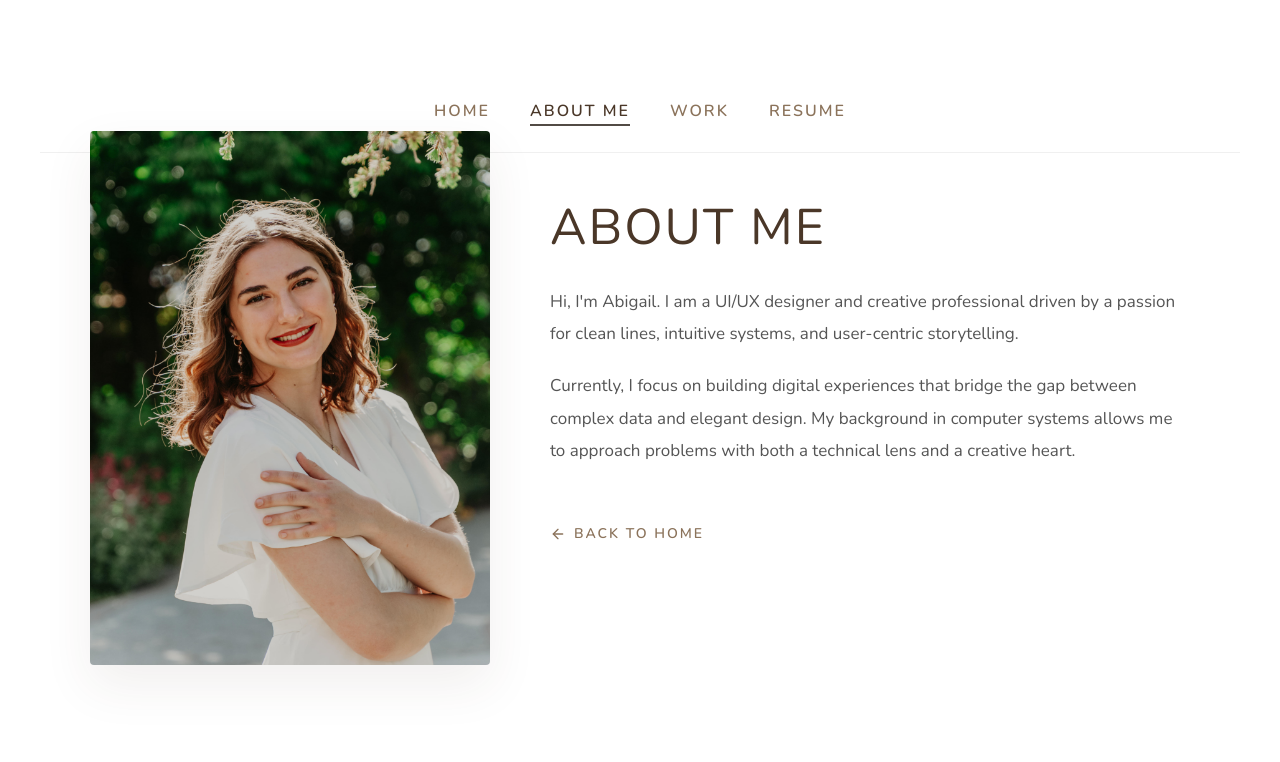
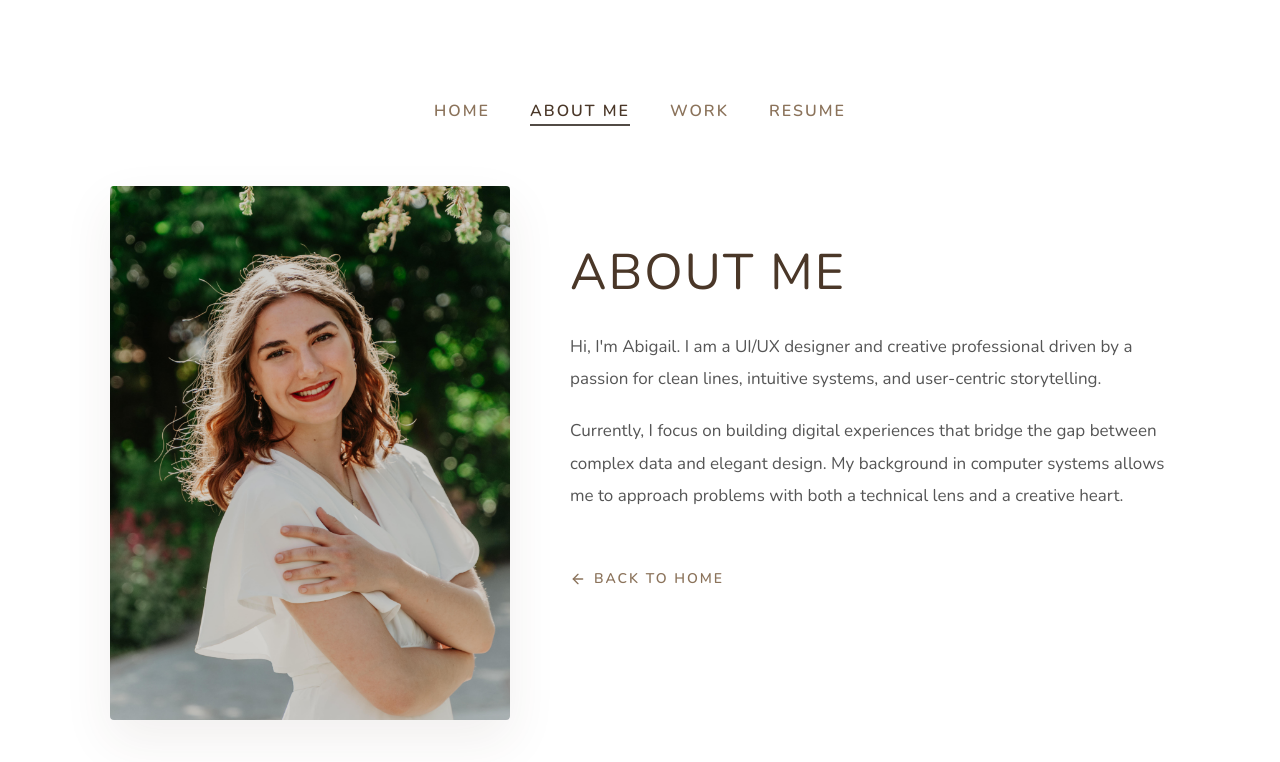
Before and after one commit to adurham00/PersonalPortfolio, a Next.js app: page /aboutme in a window 1280 px wide. Shown: the top 762 px of the page. Built offline with nearby package versions, Linux system fonts and the light colour scheme.

Commit message:
updates for sizing

```diff
--- a/app/aboutme/page.tsx
+++ b/app/aboutme/page.tsx
@@ -16,41 +16,42 @@ export default function AboutMe() {
       style={{
         backgroundColor: '#ffffff',
         minHeight: '100vh',
-        paddingTop: '0px',
         display: 'flex',
         flexDirection: 'column'
       }}
     >
+      {/* Dynamic CSS to handle the responsive overlap */}
+      <style jsx>{`
+        .about-content {
+          max-width: 1100px;
+          width: 100%;
+          display: flex;
+          flex-wrap: wrap;
+          align-items: flex-start;
+          justify-content: center;
+          gap: 60px;
+          padding: 0 20px 80px 20px;
+          margin: -120px auto 0 auto; /* Desktop overlap */
+        }
 
-      {/* ABOUT CONTENT */}
-      <section
-        className="about-content"
-        style={{
-          maxWidth: '1100px',
-          width: '100%',
-          /* Aggressive negative margin to pull it way up */
-          margin: '-200px auto 0 auto',
-          display: 'flex',
-          flexWrap: 'wrap',
-          /* Changed to flex-start to keep content at the top */
-          alignItems: 'flex-start',
-          justifyContent: 'center',
-          gap: '60px',
-          paddingBottom: '80px',
-          paddingTop: '0px'
-        }}
-      >
+        @media (max-width: 1024px) {
+          .about-content {
+            margin: 40px auto 0 auto; /* Remove negative margin on tablets/phones */
+            gap: 30px;
+          }
+        }
+      `}</style>
+
+      <section className="about-content">
 
         {/* Profile Image */}
         <div className="profile-arch" style={{
-          width: 'clamp(280px, 35vw, 400px)',
+          width: 'clamp(280px, 85vw, 400px)', // Made it wider on mobile
           aspectRatio: '3 / 4',
           borderRadius: '4px',
           overflow: 'hidden',
           boxShadow: '0 20px 50px rgba(74, 55, 40, 0.08)',
           flexShrink: 0,
-          /* Ensures the image itself doesn't have extra top space */
-          marginTop: '0px'
         }}>
           <img
             src="/abby.jpg"
@@ -60,7 +61,7 @@ export default function AboutMe() {
         </div>
 
         {/* Text Section */}
-        <div className="about-text-section" style={{ flex: '1', minWidth: '300px', paddingTop: '20px' }}>
+        <div className="about-text-section" style={{ flex: '1', minWidth: '300px', paddingTop: '10px' }}>
           <h1 style={{
             fontSize: 'clamp(30px, 5vw, 50px)',
             textTransform: 'uppercase',
--- a/app/components/Navbar.js
+++ b/app/components/Navbar.js
@@ -41,7 +41,7 @@ export default function Navbar() {
           gap: '40px',
           paddingTop: '100px',      // This pushes the links down from the top
           paddingBottom: '30px',
-          borderBottom: '1px solid #f0f0f0',
+          borderBottom: '1px solid #ffffff',
           maxWidth: '1200px',     // Limits how wide the border goes
           margin: '0 auto'        // Centers the whole container on the screen
         }}>
```
Also changed, not shown: app/mywork/page.tsx (+1 -17 lines), app/page.tsx (+30 -14 lines).
